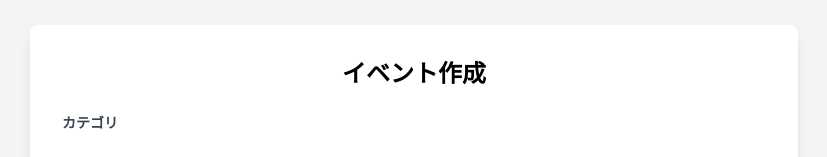
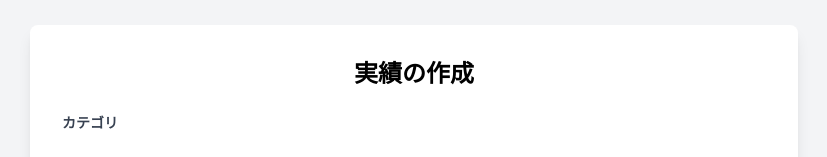
Before and after one commit to barsea/schedpoint, a Vue app in the folder frontend/: page /events/new in a window 1280 px wide. Shown: the part 111-268 px from the top of the page, without its empty margins (226-1053 px from the left). Built offline with nearby package versions, Linux system fonts and the light colour scheme.

Commit message:
refactor(ui): 予定・実績の作成フォームの共通化

```diff
--- a/frontend/src/views/EventFormView.vue
+++ b/frontend/src/views/EventFormView.vue
@@ -1,12 +1,24 @@
 <script setup>
-import { ref, onMounted } from 'vue'
+import { ref, onMounted, computed } from 'vue'
 import { useRouter } from 'vue-router'
 import { usePlanStore } from '@/stores/plan'
+import { useActualStore } from '@/stores/actual'
 import { useAuthStore } from '@/stores/auth'
 import CategorySelector from '@/components/CategorySelector.vue'
 
+// 親コンポーネント（今回はルーター）から渡されるデータを受け取るための設定
+// これにより、このフォームが 'plan' と 'actual' のどちらのモードで動作すべきかを判断する
+const props = defineProps({
+  eventType: {
+    type: String,
+    required: true,
+    validator: (value) => ['plan', 'actual'].includes(value),
+  },
+})
+
 const router = useRouter()
 const planStore = usePlanStore()
+const actualStore = useActualStore()
 const authStore = useAuthStore()
 
 // フォームの各入力フィールドに対応するリアクティブなデータ
@@ -14,6 +26,12 @@ const selectedCategoryObject = ref(null) // CategorySelectorからの選択を
 const startTime = ref('')
 const endTime = ref('')
 const memo = ref('')
+
+// --- 動的なフォームタイトルの設定 ---
+// props.eventType の値に応じて、ページのタイトルを動的に変更する
+const formTitle = computed(() => {
+  return props.eventType === 'plan' ? '予定の作成' : '実績の作成'
+})
 
 // コンポーネントが表示されたときにカテゴリを取得する
 onMounted(() => {
@@ -32,22 +50,28 @@ const handleSubmit = async () => {
   }
 
   // APIに送信するデータを作成
-  const planData = {
-    category_id: selectedCategoryObject.value.id, // カテゴリオブジェクトからIDを取り出す
+  const eventData = {
+    category_id: selectedCategoryObject.value.id,
     start_time: startTime.value,
     end_time: endTime.value,
     memo: memo.value,
   }
 
-  // ストアのアクションを呼び出し
-  const result = await planStore.createPlan(planData)
+  let result
+
+  // props.eventType の値に応じて、呼び出すストアのアクションを切り替える
+  if (props.eventType === 'plan') {
+    result = await planStore.createPlan(eventData)
+  } else {
+    result = await actualStore.createActual(eventData)
+  }
 
   // 作成が成功したらトップページに遷移
   if (result.success) {
-    router.push('/') // カレンダー画面のパスを指定
+    router.push('/')
   } else {
-    // エラー処理（今回はアラートで表示）
-    alert('予定の作成に失敗しました。\n' + (result.errors || []).join('\n'))
+    const eventTypeName = props.eventType === 'plan' ? '予定' : '実績'
+    alert(`${eventTypeName}の作成に失敗しました。\n` + (result.errors || []).join('\n'))
   }
 }
 </script>
@@ -55,7 +79,7 @@ const handleSubmit = async () => {
 <template>
   <div class="min-h-screen bg-gray-100 flex items-center justify-center p-4">
     <div class="bg-white p-8 rounded-lg shadow-lg w-full max-w-3xl">
-      <h1 class="text-2xl font-bold text-center mb-6">イベント作成</h1>
+      <h1 class="text-2xl font-bold text-center mb-6">{{ formTitle }}</h1>
       <form @submit.prevent="handleSubmit">
         <!-- カテゴリ選択コンポーネントを組み込み -->
         <!-- v-model:selectedCategory を使用して、CategorySelectorからの選択をcategory変数にバインド -->
```
